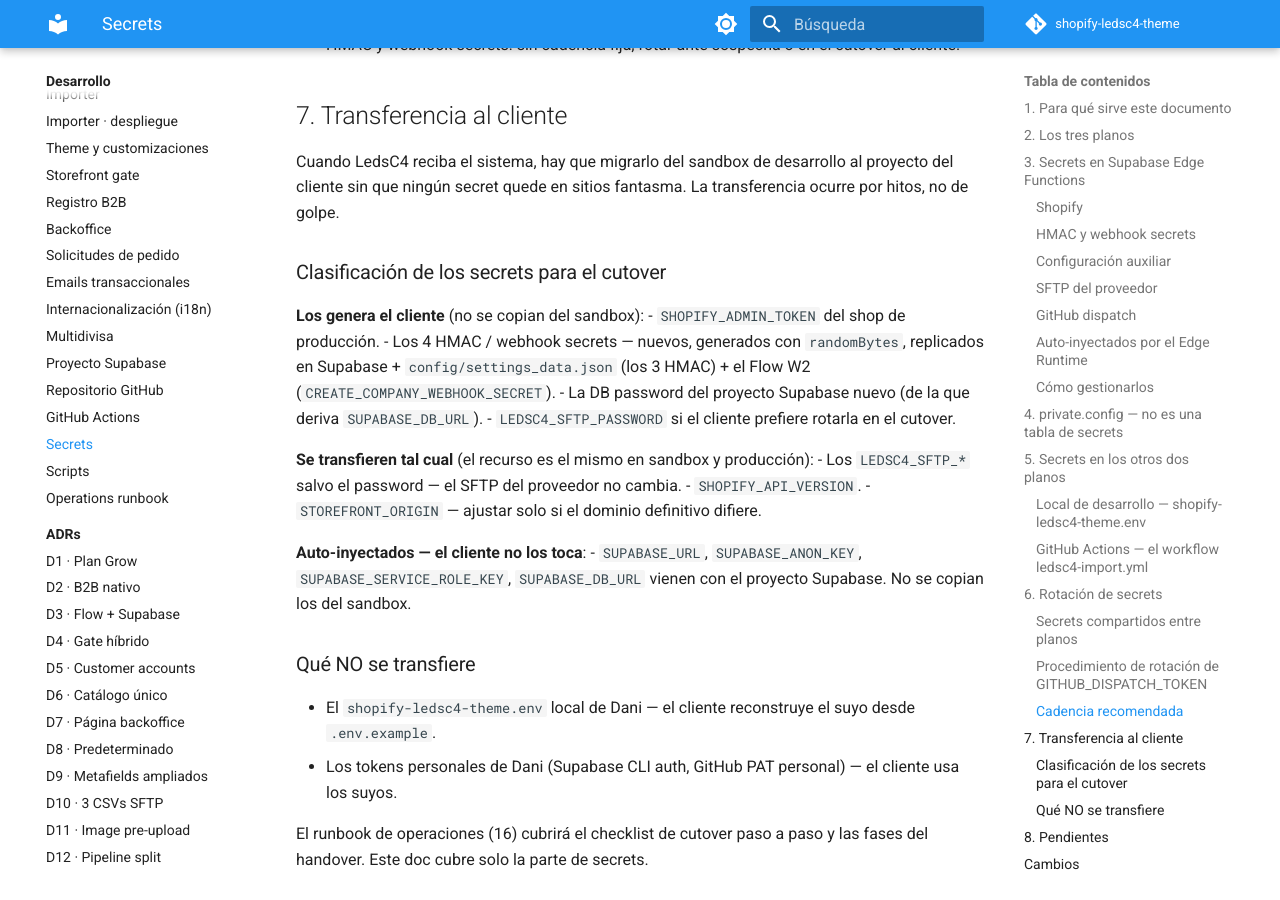
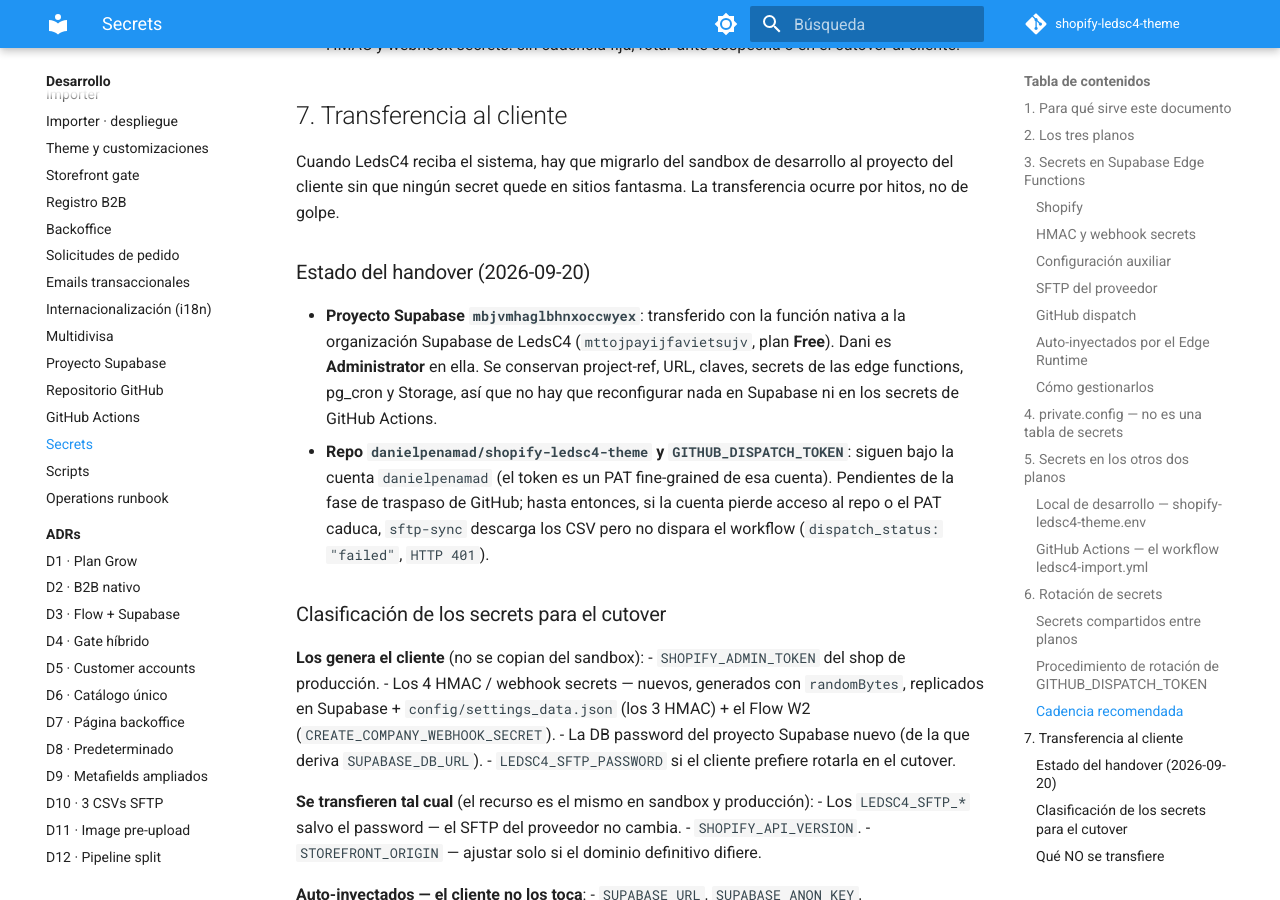
Before and after one commit to danielpenamad/shopify-ledsc4-theme, an MkDocs documentation site: the page built from docs/desarrollo/14-secrets.md, in a window 1280 px wide and 900 px high, scrolled down 7055 px. Built offline with MkDocs 1.6.1 and Material for MkDocs 9.7.7, drawn with Linux system fonts in a browser that asks for light colours; comment, search, counter and statistics services are not loaded; some of the changed text lies outside the part shown.

Commit message:
chore: untrack supabase/.temp y documentar transferencia del proyecto Supabase a LedsC4
supabase/.temp (estado local de la CLI, con el org id antiguo) sale del control
de versiones. Los docs de secrets y el runbook reflejan que el proyecto
mbjvmhaglbhnxoccwyex pertenece desde 2026-09-20 a la org mttojpayijfavietsujv
(plan Free, Dani Administrator); repo y GITHUB_DISPATCH_TOKEN siguen bajo
danielpenamad, pendientes de la fase de traspaso de GitHub.

Co-Authored-By: Claude Sonnet 5 <noreply@anthropic.com>

```diff
--- a/docs/desarrollo/14-secrets.md
+++ b/docs/desarrollo/14-secrets.md
@@ -1,7 +1,7 @@
 # 14 · Secrets
 
 !!! info "Estado del documento"
-    **Versión:** 1.0 · 17-may-2026
+    **Versión:** 1.1 · 20-sep-2026
     **Estado:** ✅ completo
     **Audiencia:** Equipo de desarrollo
 
@@ -169,6 +169,11 @@ Síntoma de PAT desincronizado: `sftp-sync` responde `dispatch_status: "failed"`
 
 Cuando LedsC4 reciba el sistema, hay que migrarlo del sandbox de desarrollo al proyecto del cliente sin que ningún secret quede en sitios fantasma. La transferencia ocurre por hitos, no de golpe.
 
+### Estado del handover (2026-09-20)
+
+- **Proyecto Supabase `mbjvmhaglbhnxoccwyex`**: transferido con la función nativa a la organización Supabase de LedsC4 (`mttojpayijfavietsujv`, plan **Free**). Dani es **Administrator** en ella. Se conservan project-ref, URL, claves, secrets de las edge functions, pg_cron y Storage, así que no hay que reconfigurar nada en Supabase ni en los secrets de GitHub Actions.
+- **Repo `danielpenamad/shopify-ledsc4-theme` y `GITHUB_DISPATCH_TOKEN`**: siguen bajo la cuenta `danielpenamad` (el token es un PAT fine-grained de esa cuenta). Pendientes de la fase de traspaso de GitHub; hasta entonces, si la cuenta pierde acceso al repo o el PAT caduca, `sftp-sync` descarga los CSV pero no dispara el workflow (`dispatch_status: "failed"`, `HTTP 401`).
+
 ### Clasificación de los secrets para el cutover
 
 **Los genera el cliente** (no se copian del sandbox):
@@ -206,4 +211,5 @@ El runbook de operaciones (16) cubrirá el checklist de cutover paso a paso y la
 
 ## Cambios
 
+- **v1.1** (20-sep-2026): nuevo apartado "Estado del handover" en §7 — el proyecto Supabase ya pertenece a la organización de LedsC4 (plan Free, Dani Administrator); repo y `GITHUB_DISPATCH_TOKEN` siguen bajo `danielpenamad`.
 - **v1.0** (17-may-2026): cabecera de estado añadida; documento ya estaba completo. Primera publicación del contenido: 16-may-2026.
```
Also changed, not shown: docs/_archive/secrets.md (+15 -7 lines), docs/desarrollo/16-operations-runbook.md (+2 -2 lines), 3 other files.
